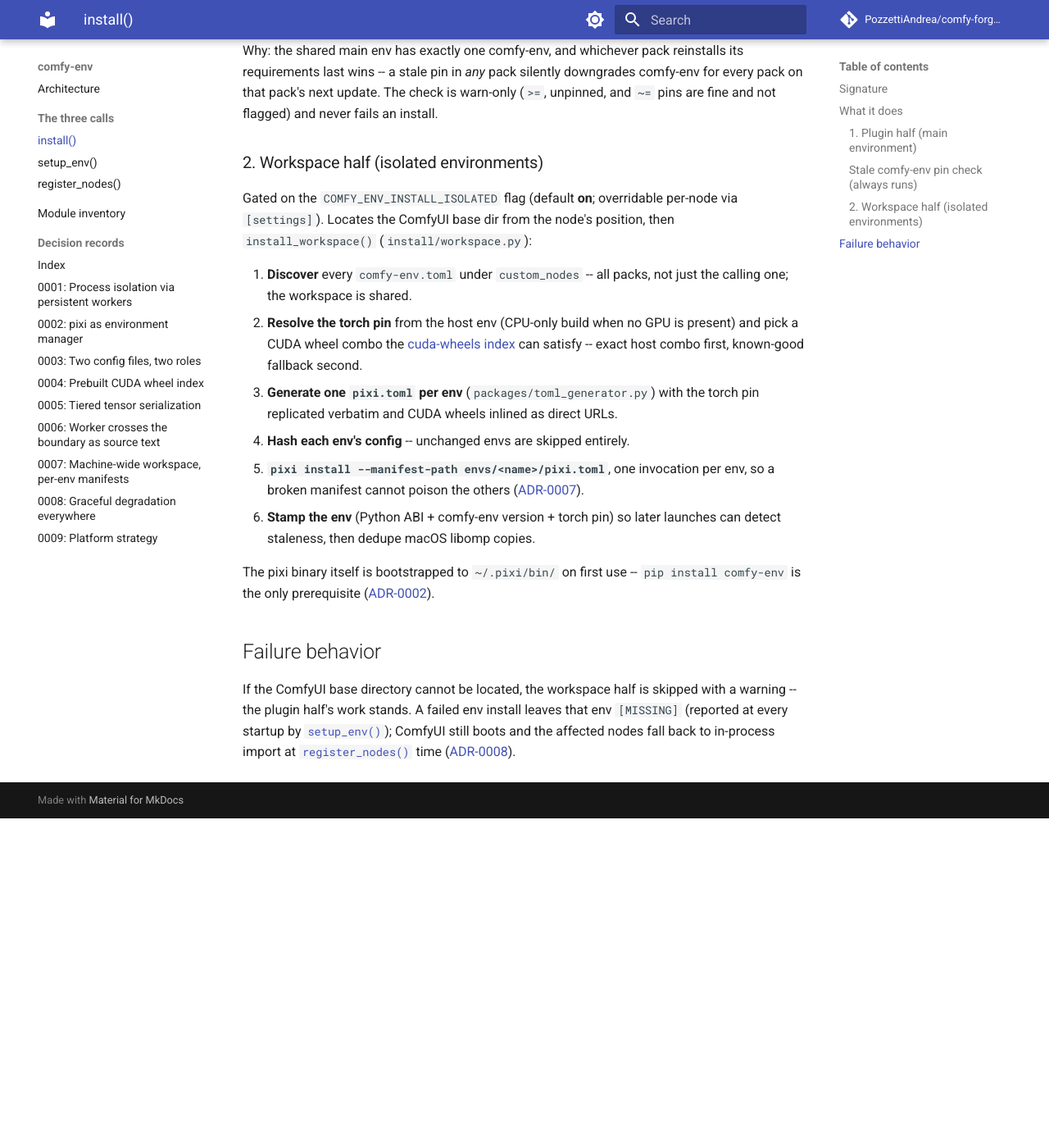
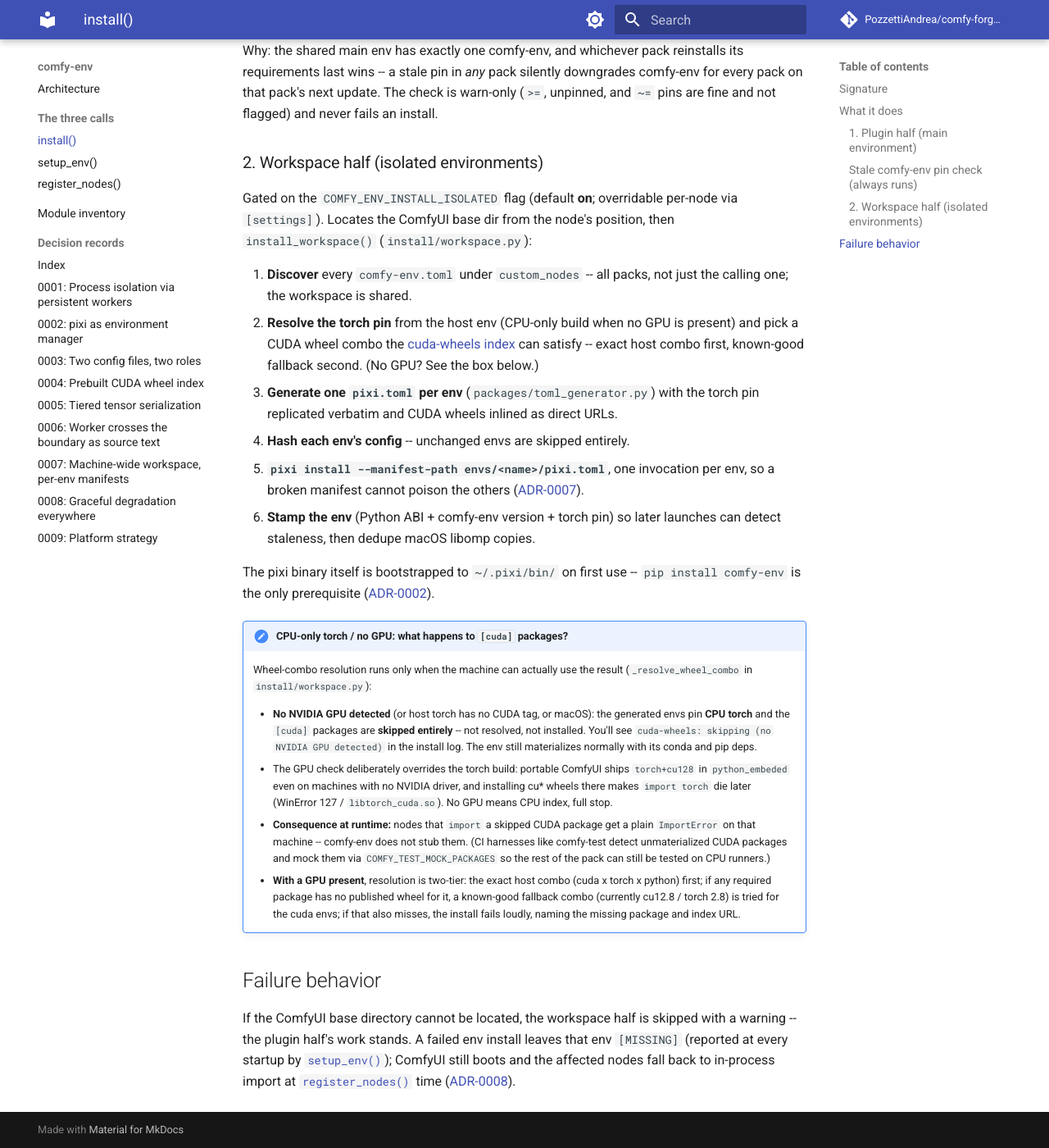
Before and after one commit to Comfy-Forge/comfy-forge-docs, an MkDocs documentation site: the page built from docs/comfy-env/install.md, in a window 1280 px wide and 1400 px high, scrolled down 1491 px. Shown: the whole window at 82% size. Built offline with MkDocs 1.6.1 and Material for MkDocs 9.7.7, drawn with Linux system fonts in a browser that asks for light colours; comment, search, counter and statistics services are not loaded; before the commit the page ends 2489 px from its top, so only the background shows below that.

Commit message:
Document CPU-only / no-GPU behavior for [cuda] packages

```diff
--- a/docs/comfy-env/install.md
+++ b/docs/comfy-env/install.md
@@ -81,7 +81,7 @@ the node's position, then `install_workspace()` (`install/workspace.py`):
 2. **Resolve the torch pin** from the host env (CPU-only build when no GPU
    is present) and pick a CUDA wheel combo the
    [cuda-wheels index](../cuda-wheels/index.md) can satisfy -- exact host
-   combo first, known-good fallback second.
+   combo first, known-good fallback second. (No GPU? See the box below.)
 3. **Generate one `pixi.toml` per env** (`packages/toml_generator.py`) with
    the torch pin replicated verbatim and CUDA wheels inlined as direct URLs.
 4. **Hash each env's config** -- unchanged envs are skipped entirely.
@@ -95,6 +95,31 @@ The pixi binary itself is bootstrapped to `~/.pixi/bin/` on first use --
 `pip install comfy-env` is the only prerequisite
 ([ADR-0002](adr/0002-pixi-as-environment-manager.md)).
 
+!!! note "CPU-only torch / no GPU: what happens to `[cuda]` packages?"
+    Wheel-combo resolution runs only when the machine can actually use the
+    result (`_resolve_wheel_combo` in `install/workspace.py`):
+
+    - **No NVIDIA GPU detected** (or host torch has no CUDA tag, or macOS):
+      the generated envs pin **CPU torch** and the `[cuda]` packages are
+      **skipped entirely** -- not resolved, not installed. You'll see
+      `cuda-wheels: skipping (no NVIDIA GPU detected)` in the install log.
+      The env still materializes normally with its conda and pip deps.
+    - The GPU check deliberately overrides the torch build: portable ComfyUI
+      ships `torch+cu128` in `python_embeded` even on machines with no
+      NVIDIA driver, and installing cu* wheels there makes `import torch`
+      die later (WinError 127 / `libtorch_cuda.so`). No GPU means CPU index,
+      full stop.
+    - **Consequence at runtime:** nodes that `import` a skipped CUDA package
+      get a plain `ImportError` on that machine -- comfy-env does not stub
+      them. (CI harnesses like comfy-test detect unmaterialized CUDA
+      packages and mock them via `COMFY_TEST_MOCK_PACKAGES` so the rest of
+      the pack can still be tested on CPU runners.)
+    - **With a GPU present**, resolution is two-tier: the exact host combo
+      (cuda x torch x python) first; if any required package has no
+      published wheel for it, a known-good fallback combo (currently
+      cu12.8 / torch 2.8) is tried for the cuda envs; if that also misses,
+      the install fails loudly, naming the missing package and index URL.
+
 ## Failure behavior
 
 If the ComfyUI base directory cannot be located, the workspace half is
```
